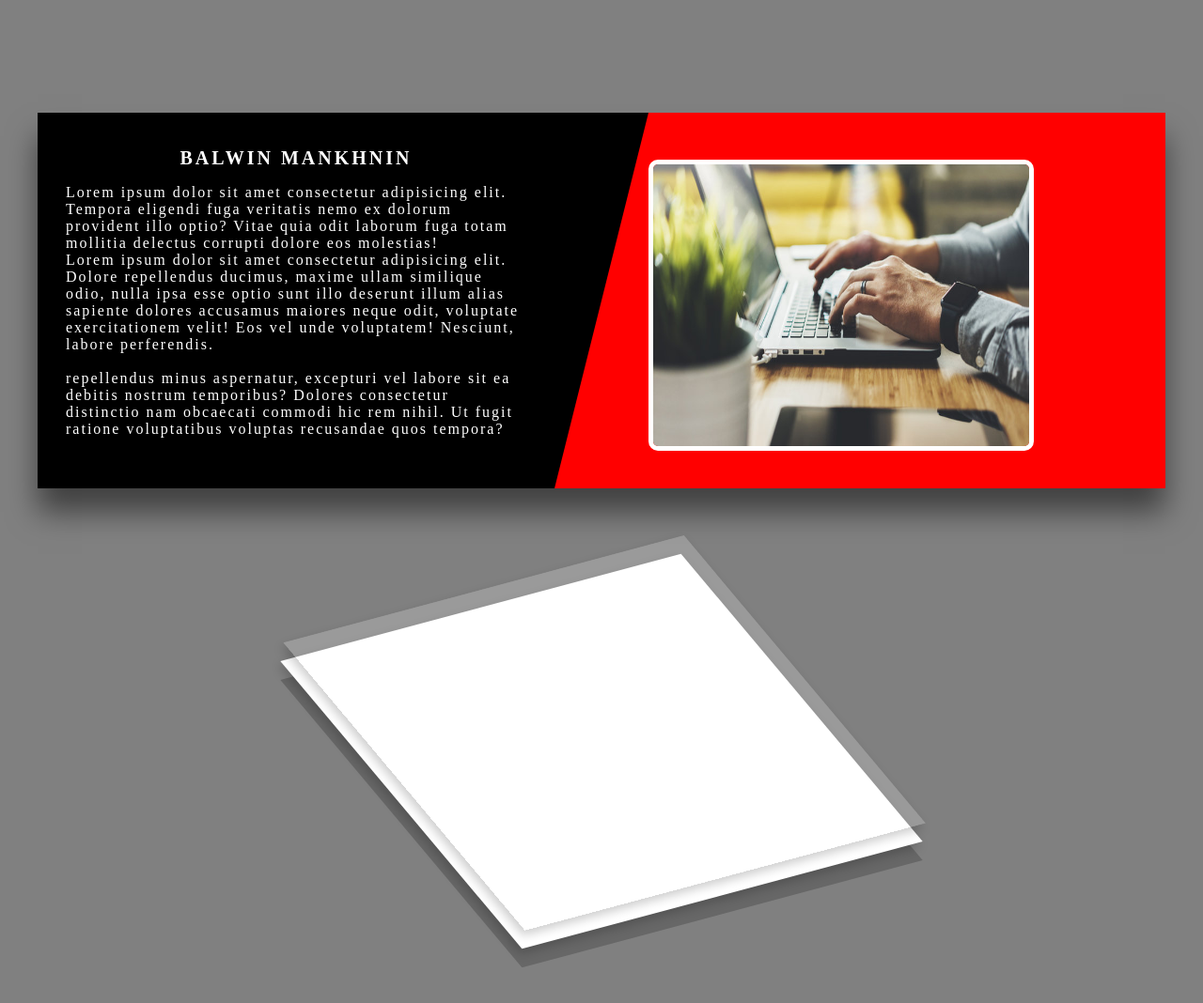
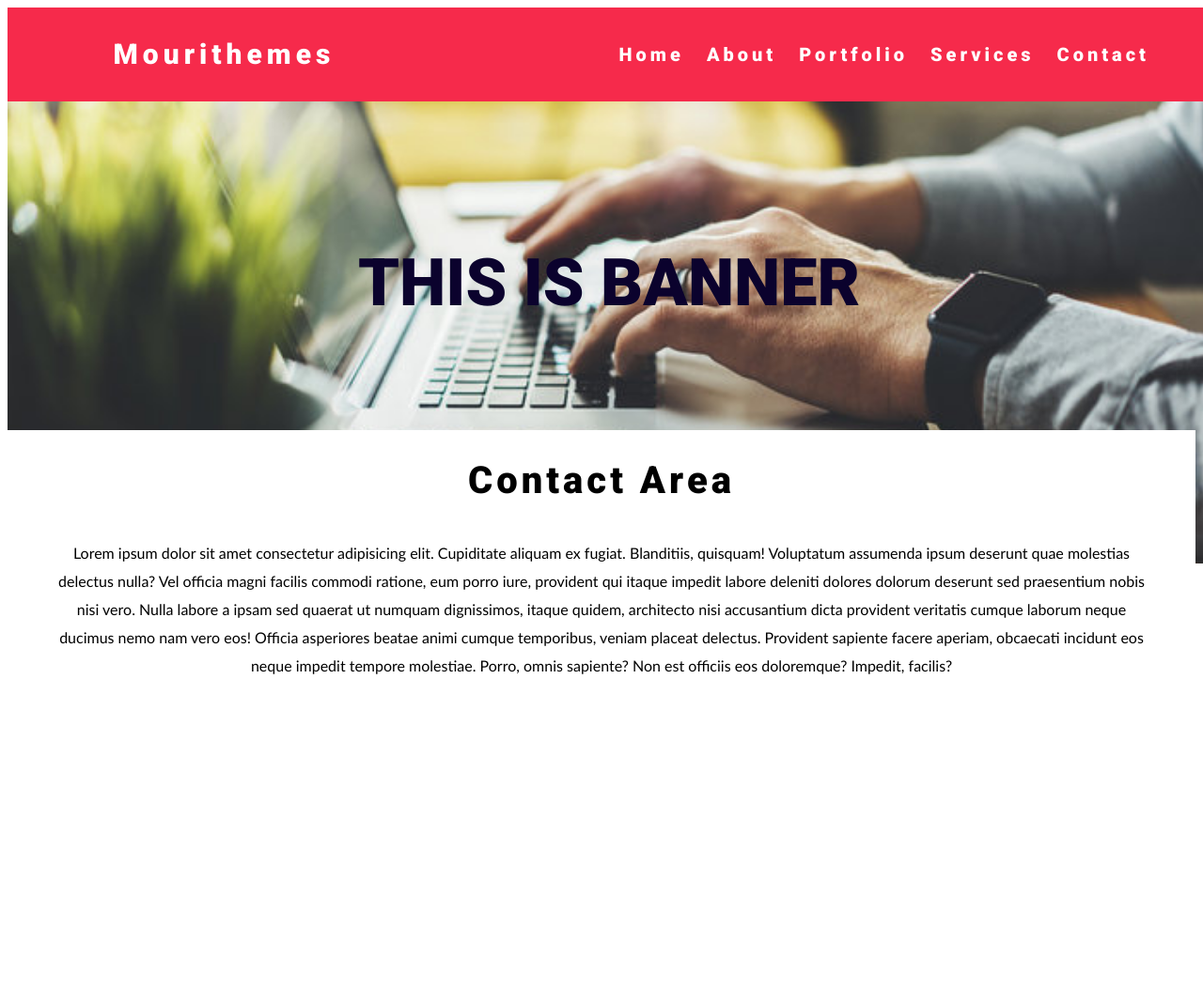
Before and after one commit to Balwin123/class, a plain HTML site: page index.html in a window 1280 px wide. Shown: the top 1068 px of the page at 94% size. Before the commit the page ends 1030 px from the top, so only its background shows below. Drawn offline with Linux system fonts and the light colour scheme.

Commit message:
html css change

```diff
--- a/css/style.css
+++ b/css/style.css
@@ -1,108 +1,81 @@
-body{
+@import url('https://fonts.googleapis.com/css2?family=Roboto:ital,wght@0,900;1,500&display=swap');
+</style>
+*{
     margin: 0;
     padding: 0;
-    background: gray;
 }
-section{
-    position: absolute;
-    top: 40%;
-    left: 50%;
-    transform: translate(-50%, -50%);
-    height: 400px;
-    width: 1200px;
-    background: #000;
-    box-shadow: 0 25px 30px rgba(0,0,0,0.5);
-    display: flex;
+body{
+    text-align: center;
 }
-.container{
-    width: calc(50% - 50px);
-    height: 100%;
-    background: #000;
-    box-sizing: border-box;
+.wrapper{
+    width: 1170px;
+    margin: 0 auto;
+}
+header{
+    height: 100px;
+    width: 100%;
+    background: #F62A4B;
+    z-index: 12;
+    position: fixed;
+}
+.logo{
+    width: 30%;
+    float: left;
+    line-height: 100px;
+}
+.logo a{
+    text-decoration: none;
+    font-size: 30px;
     color: #fff;
-    padding: 20px 30px;
+    letter-spacing: 5px;
+    font-family: 'Roboto', sans-serif;
+}
+nav{
+    float: right;
+    line-height: 100px;
+}
+nav a{
+    text-decoration: none;
+    font-family: 'Roboto', sans-serif;
+    letter-spacing: 4px;
+    font-size: 20px;
+    margin: 0 10px;
+    color: #fff;
+}
+.banner-area{
+    width: 100%;
+    height: 500px;
+    position: fixed;
+    top: 100px;
+    background: url(/assets/laptop.jpg);
+    -webkit-background-size: cover;
+    background-size: cover;
+    background-position: center center;
+}
+.banner-area h2{
+    padding-top: 8%;
+    font-size: 70px;
+    font-family: 'Roboto', sans-serif;
+    text-transform: uppercase;
+    color: #0B022D;
+}
+.contact-area{
+    width: 100%;
+    height: 1500px;
+    background: #fff;
+    position: relative;
+    top: 450px;
 
 }
-h1{
-    text-align: center;
-    text-transform: uppercase;
-    font-size: 20px;
-    letter-spacing: 3px;
+.contact-area h2{
+    font-family: 'Roboto', sans-serif;
+    letter-spacing: 4px;
+    font-size: 40px;
+    padding-top: 30px;
+    margin: 0;
 }
-p{
-    letter-spacing: 2px;
+.contact-area p{
+    padding: 2% 0;
+    font-family: 'Trebuchet MS', 'Lucida Sans Unicode', 'Lucida Grande', 'Lucida Sans', Arial, sans-serif;
+    line-height: 30px;
 }
-.imagebox{
-    width: calc(50% + 50px);
-    height: 100%;
-    background: #f00;
-    box-sizing: border-box;
-    border-left: 100px solid #000;
-    border-bottom: 400px solid transparent;
-}
-img{
-    border: 5px solid #fff;
-    border-radius: 10px;
-    margin-top: 50px;
-}
-.center{
-    margin-top: 400px;
-    position: absolute;
-    top: 50%;
-    left: 50%;
-    transform: translate(-50%, -50%);
-    width: 400px;
-    height: 400px;
-}
-.box{
-    width: 100%;
-    height: 100%;
-    position: absolute;
-    top: 0;
-    left: 0;
-    background: #fff;
-    box-shadow: -5px 5px 10px rgba(0,0,0,.2);
-    transform: rotate(-40deg) skewY(25deg);
-    transition: .5s;
-}
-.box:hover{
-    top: 20px;
-    box-shadow: none;
-}
-.box:before{
-    content: '';
-    position: absolute;
-    top: -20px;
-    left: 15px;
-    width: 100%;
-    height: 100%;
-    background: rgba(255, 255, 255, .2);
-    box-shadow: -5px 5px 10px rgba(0,0,0,.2);
-    transition: .5s;
-}
-.box:hover:before{
-    top: 0;
-    left: 0;
-    box-shadow: none;
-}
-.shadow{
-    width: 100%;
-    height: 100%;
-    background: rgba(0,0,0,.2);
-    position: absolute;
-    top: 20px;
-    left: 0;
-    z-index: -1;
-    transform: rotate(-40deg) skewY(25deg);
-    transition: .5s;
-
-}
-/*.box img{
-    width: 100%;
-    height: 100%;
-    position: absolute;
-    top: 0;
-    left: 0;
-    box-shadow: ;
-    transform: rotate(-40deg) skewY(25deg);*/
-}
--- a/index.html
+++ b/index.html
@@ -8,25 +8,30 @@
     <link rel="stylesheet" href="css/style.css">
 </head>
 <body>
-
-
-    <section>
-        <div class="container">
-            <h1>Balwin Mankhnin</h1>
-            <p>Lorem ipsum dolor sit amet consectetur adipisicing elit. Tempora eligendi fuga veritatis nemo ex dolorum provident illo optio? Vitae quia odit laborum fuga totam mollitia delectus corrupti dolore eos molestias!<br>
-               Lorem ipsum dolor sit amet consectetur adipisicing elit. Dolore repellendus ducimus, maxime ullam similique odio, nulla ipsa esse optio sunt illo deserunt illum alias sapiente dolores accusamus maiores neque odit, voluptate exercitationem velit! Eos vel unde voluptatem! Nesciunt, labore perferendis.<br><br>
-               repellendus minus aspernatur, excepturi vel labore sit ea debitis nostrum temporibus? Dolores consectetur distinctio nam obcaecati commodi hic rem nihil. Ut fugit ratione voluptatibus voluptas recusandae quos tempora?</p>
-
+    <div class="box-area">
+        <header>
+            <div class="wrapper">
+                <div class="logo">
+                    <a href="#">Mourithemes</a>
+                </div>
+                <nav>
+                    <a href="#">Home</a>
+                    <a href="#">About</a>
+                    <a href="#">Portfolio</a>
+                    <a href="#">Services</a>
+                    <a href="#">Contact</a>
+                </nav>
+            </div>
+        </header>
+        <div class="banner-area">
+            <h2>This is Banner</h2>
         </div>
-        <div class="imagebox">
-            <img src="/assets/laptop.jpg" alt="photo" width="400px" height="300px">
+        <div class="contact-area">
+            <div class="wrapper">
+                <h2>Contact Area</h2>
+                <p>Lorem ipsum dolor sit amet consectetur adipisicing elit. Cupiditate aliquam ex fugiat. Blanditiis, quisquam! Voluptatum assumenda ipsum deserunt quae molestias delectus nulla? Vel officia magni facilis commodi ratione, eum porro iure, provident qui itaque impedit labore deleniti dolores dolorum deserunt sed praesentium nobis nisi vero. Nulla labore a ipsam sed quaerat ut numquam dignissimos, itaque quidem, architecto nisi accusantium dicta provident veritatis cumque laborum neque ducimus nemo nam vero eos! Officia asperiores beatae animi cumque temporibus, veniam placeat delectus. Provident sapiente facere aperiam, obcaecati incidunt eos neque impedit tempore molestiae. Porro, omnis sapiente? Non est officiis eos doloremque? Impedit, facilis?</p>
+            </div>
         </div>
-    </section>
-    <div class="center">
-        <div class="box">
-           <!--<img src="/assets/laptop.jpg" alt="image">-->
-        </div>
-        <div class="shadow"></div>
     </div>
 
 
```
